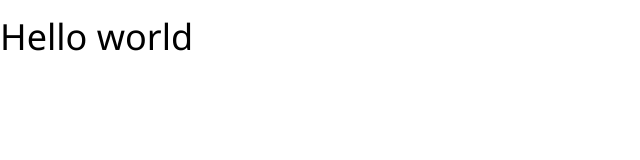
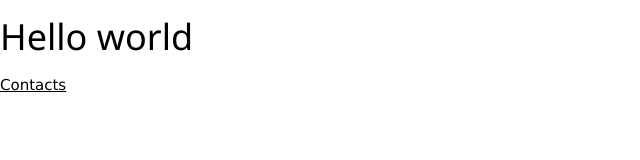
Before and after one commit to lamminthang/samplewebsite, a plain HTML site: page index.html in a window 1280 px wide. Shown: the full height of the page, 0-640 px from the left. Drawn offline with nearby package versions, Linux system fonts and the light colour scheme.

Commit message:
Update index.html

```diff
--- a/index.html
+++ b/index.html
@@ -6,6 +6,6 @@
 <link rel="stylesheet" href="https://www.w3schools.com/w3css/3/w3.css">
 <body>
   <h1> Hello world</h1>
-
+  <a href="https://lamminthang.github.io/samplewebsite/contacts.html">Contacts</a>
 </body>
 </html>
```
